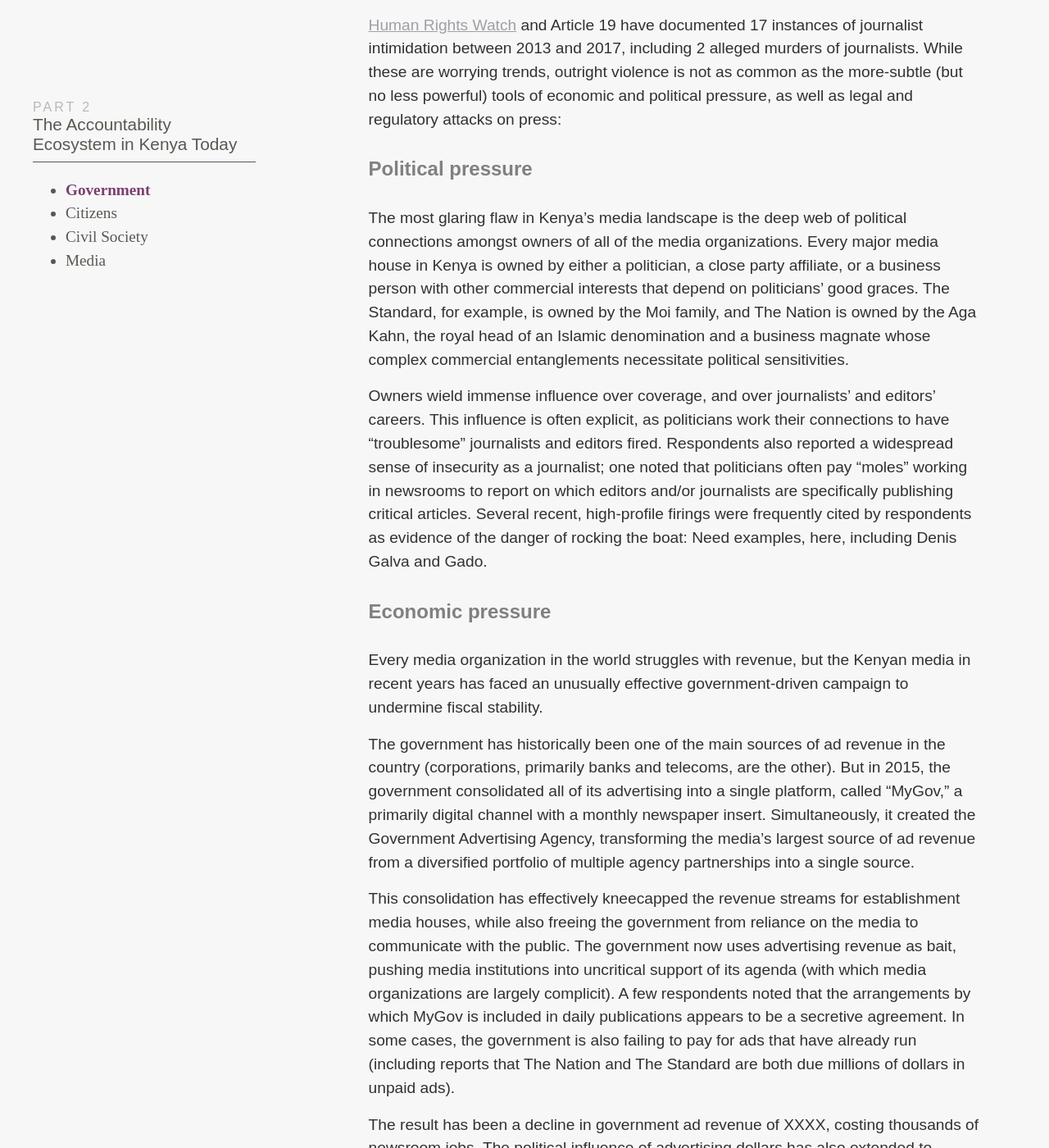
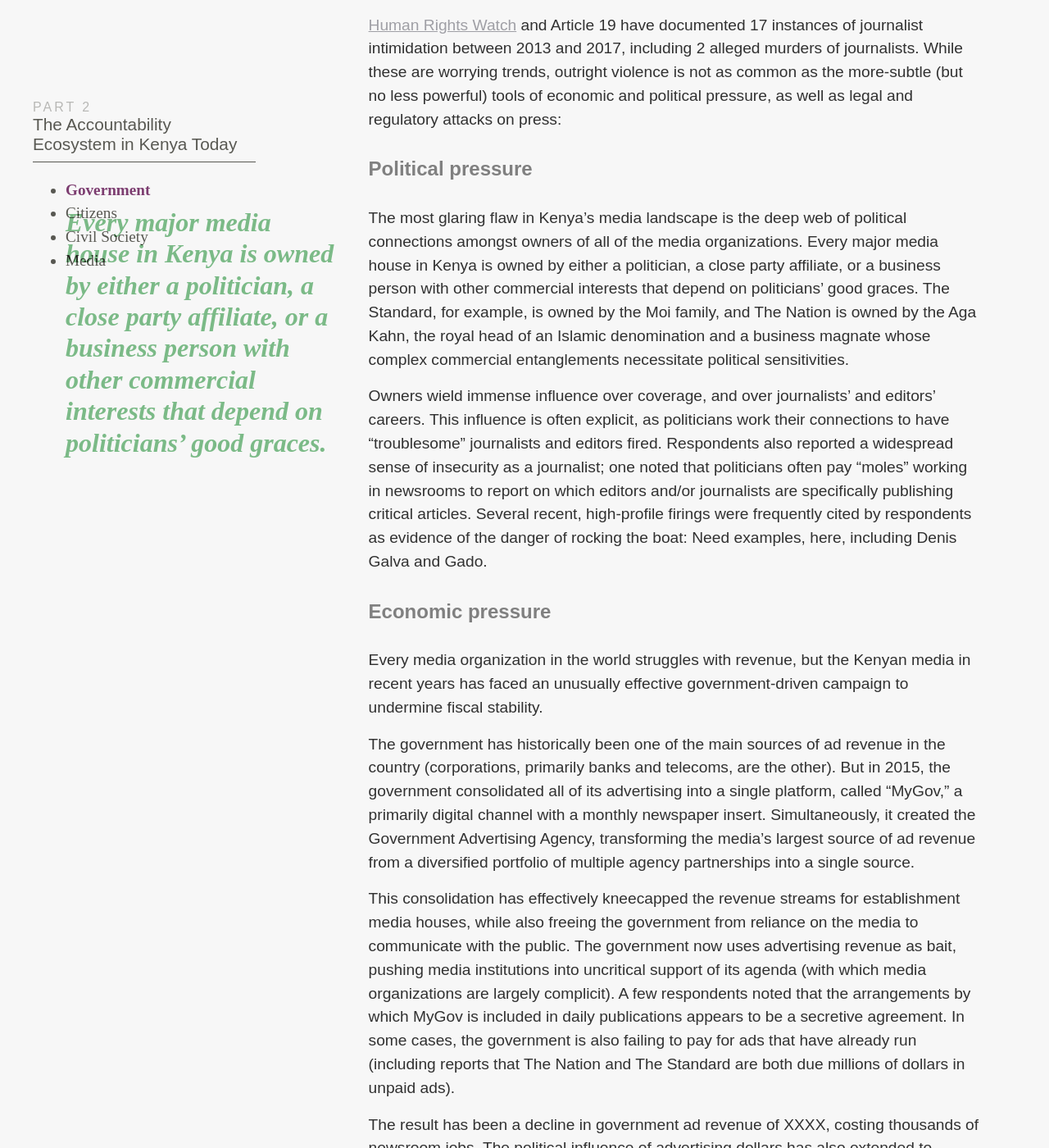
Before and after one commit to theReboot/onken, a Jekyll site: the page built from 2-accountability-ecosystem-kenya/index.md, in a window 1280 px wide and 1400 px high, scrolled down 2875 px. Shown: the whole window at 82% size. Built offline with Jekyll 4.4.1, drawn with Linux system fonts in a browser that asks for light colours; nearby versions of some CDN libraries; some of the changed text lies outside the part shown.

Commit message:
Added incentive blockquotes

```diff
--- a/_includes/content/2.1.1_incentives.md
+++ b/_includes/content/2.1.1_incentives.md
@@ -5,6 +5,10 @@
 [Human Rights Watch](https://www.hrw.org/report/2017/05/30/not-worth-risk/threats-free-expression-ahead-kenyas-2017-elections) and Article 19 have documented 17 instances of journalist intimidation between 2013 and 2017, including 2 alleged  murders of journalists. While these are worrying trends, outright violence is not as common as the more-subtle (but no less powerful) tools of economic and political pressure, as well as legal and regulatory attacks on press:
 
 #### Political pressure
+
+<blockquote class="floatLeft">
+  <p>Every major media house in Kenya is owned by either a politician, a close party affiliate, or a business person with other commercial interests that depend on politicians’ good graces.</p>
+</blockquote>
 
 The most glaring flaw in Kenya's media landscape is the deep web of political connections amongst owners of all of the media organizations. Every major media house in Kenya is owned by either a politician, a close party affiliate, or a business person with other commercial interests that depend on politicians' good graces. The Standard, for example, is owned by the Moi family, and The Nation is owned by the Aga Kahn, the royal head of an Islamic denomination and a business magnate whose complex commercial entanglements necessitate political sensitivities.
 
--- a/_includes/content/2.2.1_incentives.md
+++ b/_includes/content/2.2.1_incentives.md
@@ -1,4 +1,8 @@
 ### How citizens pressure and incentive media
+
+<blockquote class="floatLeft">
+  <p>Kenyans may trust the media more than they trust the government, but this is a very low bar.</p>
+</blockquote>
 
 Our findings dramatically contradict the accepted international wisdom about Kenya. Various organizations have conducted studies and reports that describe Kenya's media as the "most trusted" institution in the country. However, our research showed that this benchmark is highly relative---Kenyans may trust the media more than they trust the government, for example, but this is a very low bar. Nearly every research respondent expressed at least some level of frustration and disgust with the media.
 
--- a/_includes/content/2.3.1_incentives.md
+++ b/_includes/content/2.3.1_incentives.md
@@ -3,6 +3,10 @@
 The large gap between CSOs and media in Kenya is troubling. While CSOs are well aware of the need for media coverage to further their goals, we found very few examples of organizations exerting influence or pressure on the media in any way. This is due to limited capacity as well as a deep divide of mistrust, which a number of respondents noted.
 
 #### Mistrust for journalists
+
+<blockquote class="floatLeft">
+<p>“Media always want sensational stories, and think the development issues can wait until tomorrow.”</p>
+</blockquote>
 
 CSOs often describe media as "lazy," as well as corrupt. They perceive that journalists, accustomed to government bribes, will often ask for payment in exchange for coverage. CSOs who see themselves as mission-driven are often frustrated when they interact with journalists who seem to have other priorities; one CSO respondent noted that "media always want sensational stories, and think the development issues can wait until tomorrow." He discussed his experience with developing a regional TV show focused on budget issues, which was canceled without explanation (but likely for political reasons). Bad experiences with journalists, especially at establishment media organizations, have convinced some CSOs that engagement is not worth the effort.
 
--- a/_includes/content/2.4.1_incentives.md
+++ b/_includes/content/2.4.1_incentives.md
@@ -1,6 +1,10 @@
 ### Pressures and incentives (structural)
 
 #### Declining revenue, low morale
+
+<blockquote class="floatLeft">
+  <p>The profession as a whole in Kenya has suffered a noticeable decline, due to the economic pressures and government attacks.</p>
+</blockquote>
 
 A number of respondents noted the dramatic change in newsrooms over the last five to ten years. While capacity, ethics, and pay are perennial issues for many in media around the world, the profession as a whole in Kenya has suffered a noticeable decline, due to the economic pressures and government attacks.
 
--- a/assets/main.scss
+++ b/assets/main.scss
@@ -323,7 +323,11 @@
   line-height: 1.5;
 }
 
-blockquote p {
+blockquote {
+  margin: 0;
+  padding: 0;
+
+  p {
     color: $yellow;
     font-family: $serif;
     font-size: 2.3rem;
@@ -331,6 +335,23 @@
     font-weight: 700;
     line-height: 1.3;
     margin: 2rem 0 2.5rem;
+
+    .bg--white &,
+    .bg--lightGrey & {
+      color: $green;
+    }
+  }
+
+  // left-floating blockquotes are smaller.
+  &.floatLeft p {
+    font-size: 2rem;
+    line-height: 1.2;
+    margin: 0 1rem 1rem 0;
+
+    @include breakpoint('tablet') {
+      font-size: 1.5rem;
+    }
+  }
 }
 
 .subheading {
@@ -600,6 +621,20 @@
   display: inline-block;
   font-size: 1.3em;
   padding: 0 0 .6rem 0;
+}
+
+// float left style for sidebar callouts
+
+.floatLeft.floatLeft {
+  float: left;
+  margin: 0;
+  width: calc(33% - (#{$wrapperPad}/2)); // one-third, minus half of the padding width
+
+  @include breakpoint('mobile') {
+    float: none;
+    margin: auto;
+    width: 100%;
+  }
 }
 
 // color backgrounds
```
Also changed, not shown: 2 other files. Lines whose indentation alone changed are shown as unchanged.
